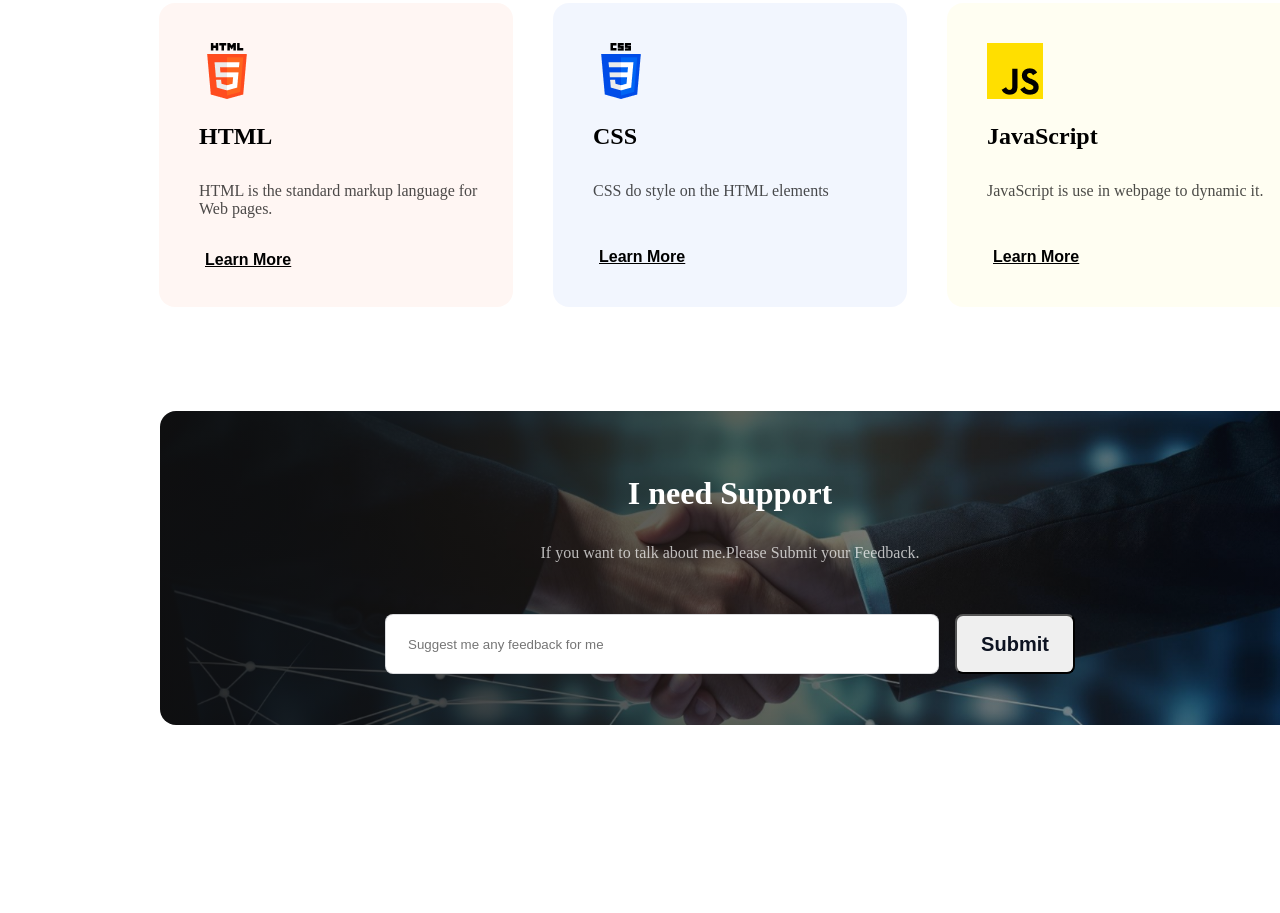
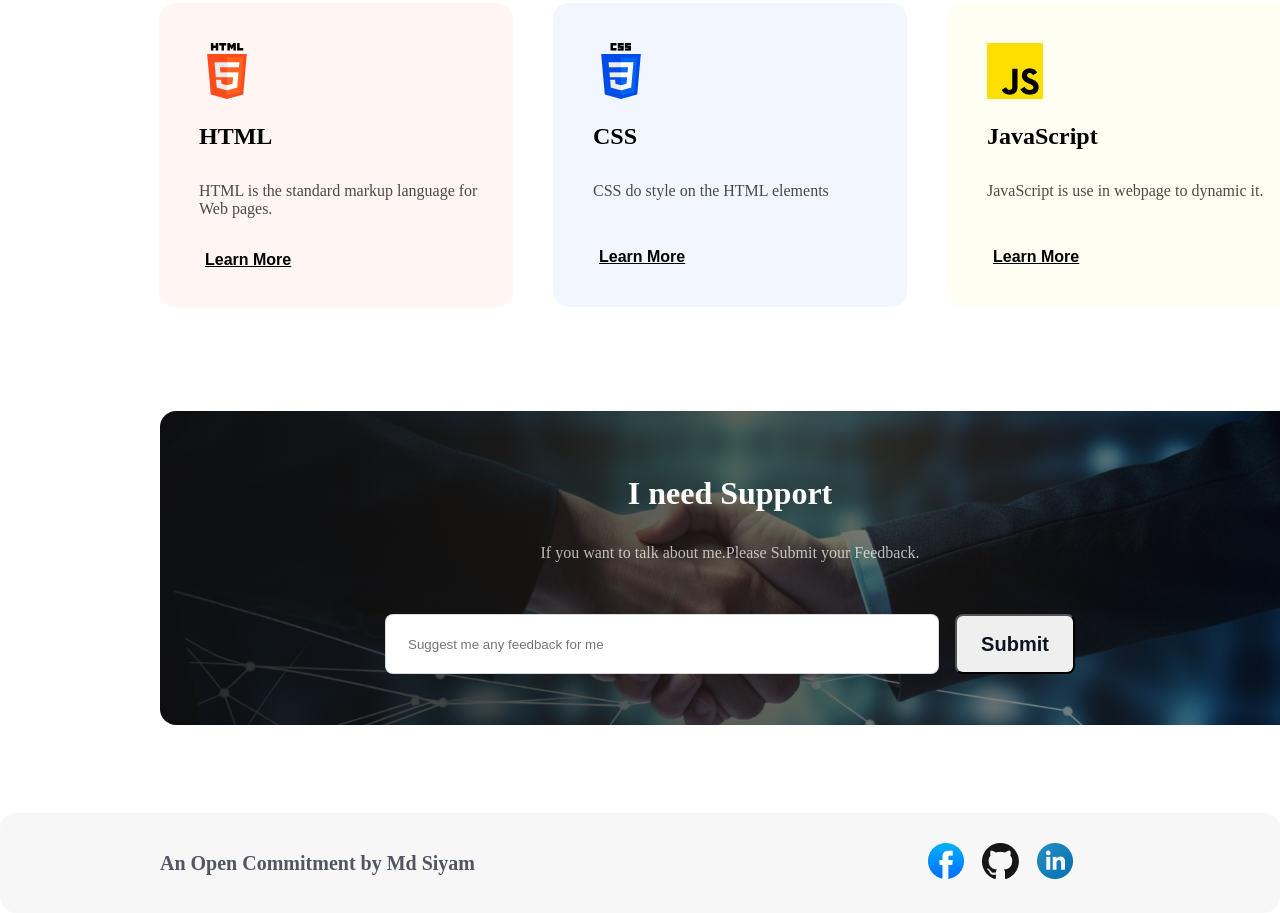
Before and after one commit to Md-Siyam94/Assignment-01, a plain HTML site: page index.html in a window 1280 px wide. Shown: the part 3328-4241 px from the top of the page. Before the commit the page ends 4141 px from the top, so only its background shows below. Drawn offline with Linux system fonts and the light colour scheme; a web font is replaced by a local one.

Commit message:
Added some items and finished the work

```diff
--- a/index.html
+++ b/index.html
@@ -107,10 +107,6 @@
             </div>
         </section>
 
-
-
-    </main>
-    <footer>
         <section id="sec-5">
             <div class="foot">
                      <h1>I need Support</h1>
@@ -121,6 +117,20 @@
                      </div>
              </div>
          </section>
+
+
+
+    </main>
+    <footer>
+       <div class="text">
+        <p>An Open Commitment by Md Siyam</p>
+       </div>
+       <div class="png">
+            <a href="https://www.facebook.com/profile.php?id=100049223240013"><img src="B10A1-Challenge-Begins-main/assets/facebook.png" alt="facebook-icon"></a>
+            <a href="https://github.com/Md-Siyam94"><img src="B10A1-Challenge-Begins-main/assets/github.png" alt="github-icon"></a>
+            <a href="#"><img src="B10A1-Challenge-Begins-main/assets/linkedin-icon 1.png" alt="linkedin-icon"></a>
+       </div>
+
     </footer>
 
     <script>
--- a/style/style.css
+++ b/style/style.css
@@ -304,3 +304,26 @@ color: rgb(13, 19, 33);
     display: flex;
    align-items: center;
 }
+
+footer{
+    height: 100px;
+    display: flex;
+    align-items: center;
+    justify-content: space-between;
+    border-radius: 16px;
+
+background: rgba(13, 19, 33, 0.03);
+}
+.text p{
+    margin-left: 160px;
+    font-size: 20px;
+    font-weight: 600;
+    color: rgb(13, 19, 33);
+}
+.png{
+    margin:0px 200px;
+
+}
+.png img{
+    margin: 7px;
+}
```
Lines whose indentation alone changed are shown as unchanged.
